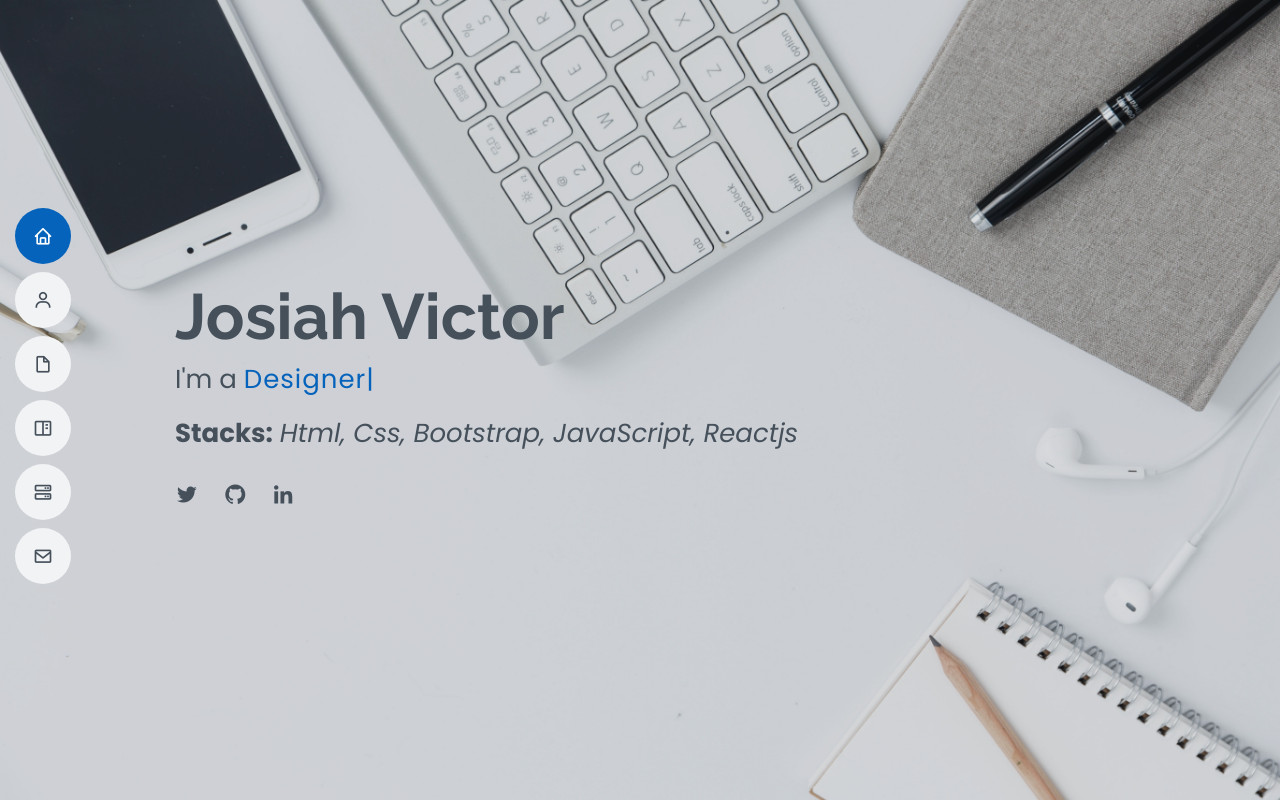
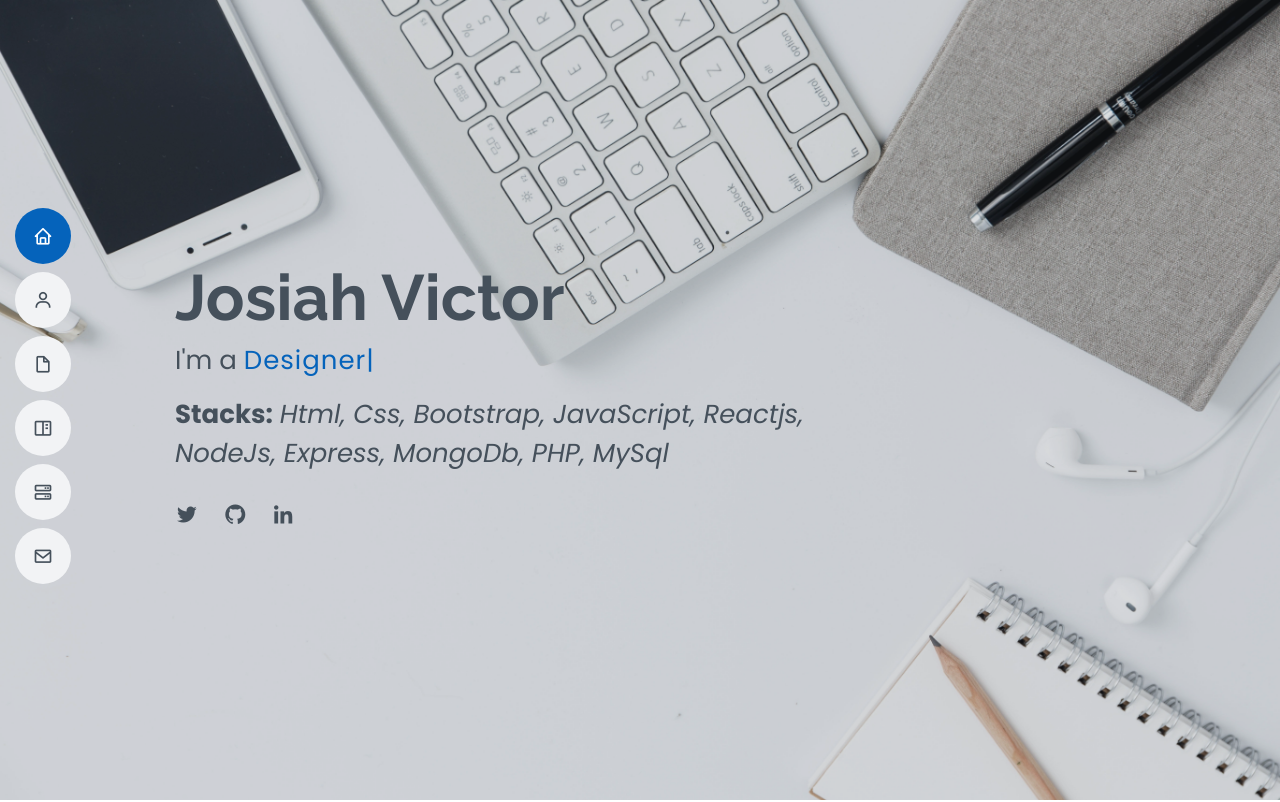
Before and after one commit to jovick-coder/MyResume, a plain HTML site: page index.html in a window 1280 px wide. Shown: the top 802 px of the page. Drawn offline with nearby package versions, Linux system fonts and the light colour scheme; animation ran at ten frames a second.

Commit message:
updated stackes

```diff
--- a/index.html
+++ b/index.html
@@ -72,7 +72,8 @@
         <span class="typed" data-typed-items="Developer , Designer , Freelancer"></span>
       </p>
       <p>
-        <b> Stacks:</b> <i>Html, Css, Bootstrap, JavaScript, Reactjs</i>
+        <b> Stacks:</b> <i>Html, Css, Bootstrap, JavaScript, Reactjs,</i> <br> <i>NodeJs, Express, MongoDb, PHP, MySql
+        </i>
       </p>
       <div class="social-links">
         <a href="https://twitter.com/victorjosiah19" target="_blank" class="twitter"><i class="bx bxl-twitter"></i></a>
```
